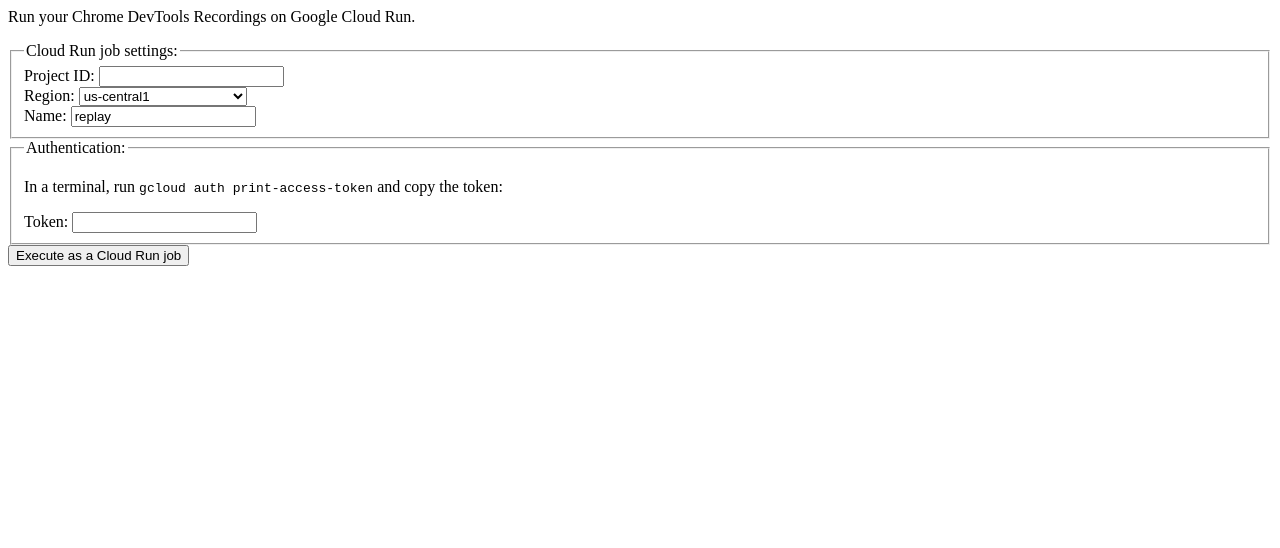
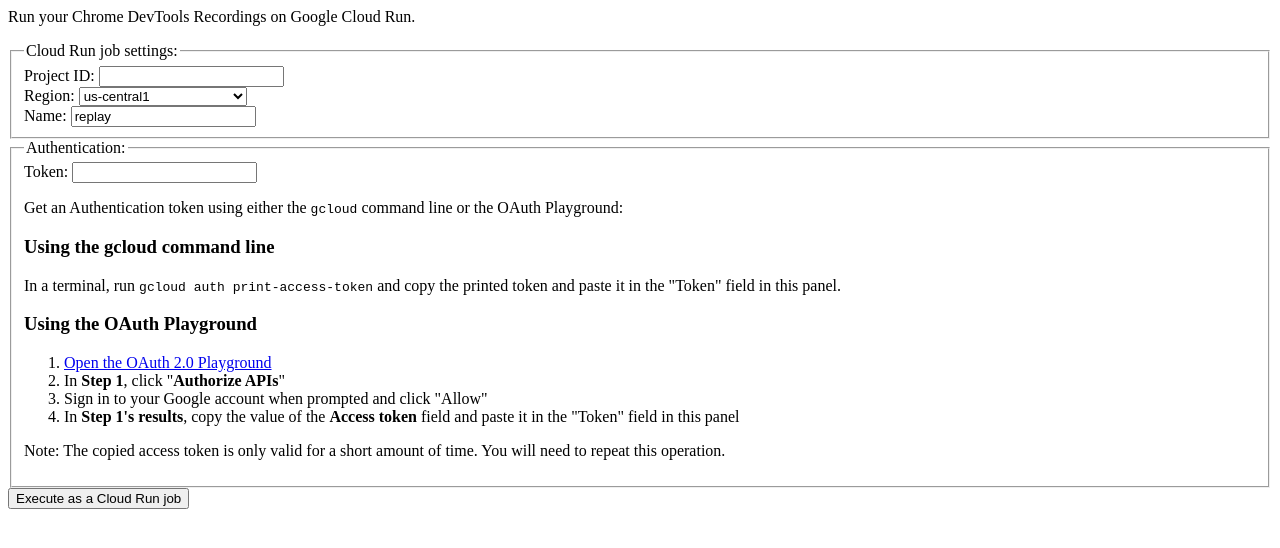
Before and after one commit to steren/cloud-run-replay, a browser extension: page chrome-extension/Replay.html in a window 1280 px wide. Drawn offline with Linux system fonts and the light colour scheme.

Commit message:
Add alternate way to get token using Auth Playground fix #19

```diff
--- a/chrome-extension/Replay.html
+++ b/chrome-extension/Replay.html
@@ -60,8 +60,19 @@
     </fieldset>
     <fieldset>
       <legend>Authentication:</legend>
-      <p>In a terminal, run <code>gcloud auth print-access-token</code> and copy the token:</p>
       <label for="name">Token:</label> <input name="token" id="token" required>
+      <p>Get an Authentication token using either the <code>gcloud</code> command line or the OAuth Playground:</p>
+      <h3>Using the gcloud command line</h3>
+      <p>In a terminal, run <code>gcloud auth print-access-token</code> and copy the printed token and paste it in the "Token" field in this panel.</p>
+      <h3>Using the OAuth Playground</h3>
+      <ol>
+        <li><a href="https://developers.google.com/oauthplayground/#step1&scopes=https%3A%2F%2Fwww.googleapis.com%2Fauth%2Fcloud-platform&url=https%3A%2F%2F&content_type=application%2Fjson&http_method=GET&useDefaultOauthCred=unchecked&oauthEndpointSelect=Google&oauthAuthEndpointValue=https%3A%2F%2Faccounts.google.com%2Fo%2Foauth2%2Fv2%2Fauth&oauthTokenEndpointValue=https%3A%2F%2Foauth2.googleapis.com%2Ftoken&includeCredentials=unchecked&accessTokenType=bearer&autoRefreshToken=unchecked&accessType=offline&prompt=consent&response_type=token&wrapLines=on" target="_blank">Open the OAuth 2.0 Playground</a></li>
+        <li>In <b>Step 1</b>, click "<b>Authorize APIs</b>"</li>
+        <li>Sign in to your Google account when prompted and click "Allow"</li>
+        <li>In <b>Step 1's results</b>, copy the value of the <b>Access token</b> field and paste it in the "Token" field in this panel</li>
+      </ol>
+      <p>Note: The copied access token is only valid for a short amount of time. You will need to repeat this operation.</p>
+
     </fieldset>
     <input type="submit" value="Execute as a Cloud Run job">
   </form>
```
